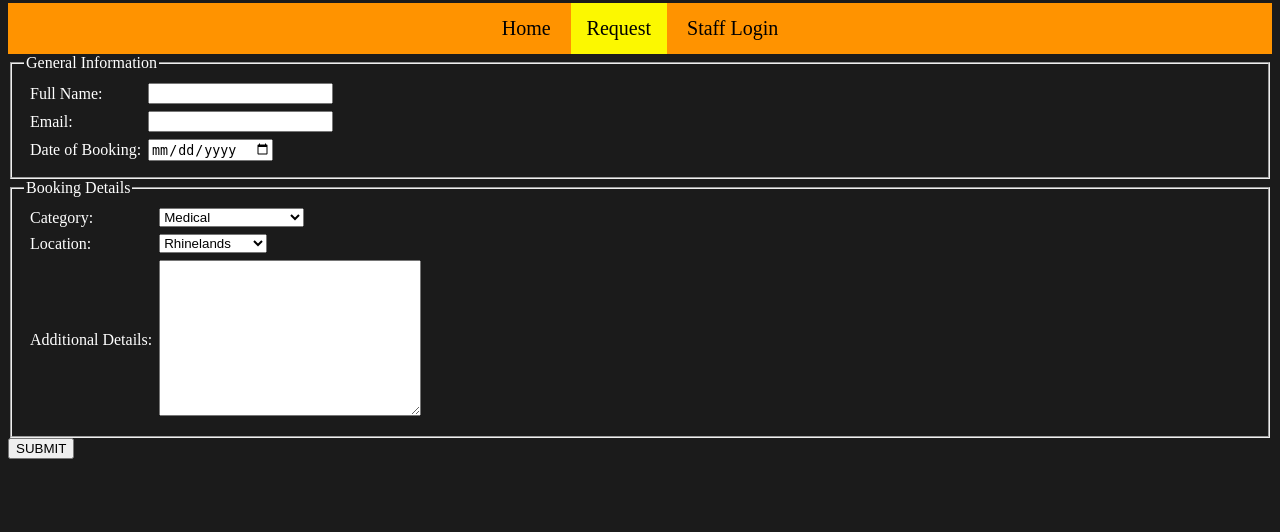
After one commit to reparity/praetorian, a PHP site: page /request.phtml in a window 1280 px wide. The commit adds this page. Shown: the part 268-800 px from the top of the page. Run offline with PHP 8.4, Linux system fonts and the light colour scheme.

Commit message:
i;m dying

```diff
--- /dev/null
+++ b/public/css/style.css
@@ -0,0 +1,69 @@
+	.logo {
+		text-align: center;
+		}
+	body {
+		background-color: #1b1b1b;
+		color: white;
+		}
+	.header {
+		text-align: center;
+		background-color: #404040;
+		border-radius: 7px;
+		max-width: 20%;
+		margin: auto;
+		}
+	.column {
+		float: left;
+		width: 75%;
+		}
+	.column.side {
+		float: left;
+		width: 25%;
+		}
+	.content {
+		text-align: justify;
+		background-color: #404040;
+		padding: 10px;
+		margin: 5px;
+		border-radius: 25px 7px 7px;
+		}
+	.nav {
+  		background-color: #ff9300;
+  		list-style-type: none;
+  		text-align: center;
+  		margin: 0;
+  		padding: 0;
+		}
+
+	.nav li {
+  		display: inline-block;
+  		font-size: 20px;
+
+		}
+	.nav li a {
+  		display: block;
+  		color: black;
+  		text-align: center;
+  		padding: 14px 16px;
+  		text-decoration: none;
+		}
+	a:hover, a:active {
+  		background-color: #fcf800;
+		}
+	.active {
+		background-color: #fcf800;
+		}
+	table {
+		border-spacing: 5px;
+		}
+	.sidebar.top {
+		text-align: center;
+		background-color: #404040;
+		border-radius: 7px 7px 0px 0px;
+		}
+	.sidebar {
+		text-align: justify;
+		background-color: #404040;
+		padding: 10px;
+		margin: 5px;
+		}
--- a/public/index.php
+++ b/public/index.php
@@ -2,6 +2,7 @@
 use Slim\Http\Request; //namespace
 use Slim\Http\Response;
 use Slim\Views\PhpRenderer;
+
 require __DIR__ . '/../vendor/autoload.php';
 
 //Instantiate the app
@@ -14,11 +15,13 @@ require __DIR__ . '/../src/dependencies.php';
 //Register routes
 require __DIR__ . '/../src/routes.php';
 
+//render homepage
+
 $container = $app->getContainer();
 $container['renderer'] = new PhpRenderer("./templates");
 
 $app->get('/', function (Request $request, Response $response){
-    return $this->renderer->render($response, "/../public/index.html");
+    return $this->renderer->render($response, "/../public/index.phtml");
 });
 
 //Run app
--- /dev/null
+++ b/public/request.phtml
@@ -0,0 +1,87 @@
+<!DOCTYPE  html>
+<head>
+	<title>Rdein Lab</title>
+	<link rel="stylesheet" href="style.css">
+</head>
+<body>
+
+<div class="logo">
+	<h1>Rdein Laboratories</h1>
+	<img src="logo.png" height="187" width="300"></div>
+
+
+<ul class="nav">
+  	<li><a href="/">Home</a></li>
+  	<li><a href="#clients" class="active">Request</a></li>
+	<li><a href="login">Staff Login</a></li>
+</ul>
+
+<div class="form">
+<form action="rdeinlabbookingconfirm.php" target="_blank" method="post">
+	<fieldset>
+		<legend>General Information</legend>
+		<table>
+
+		<tr>
+		<td><label for="name">Full Name:</label></td>
+		<td><input type="text" name="name" maxlength="50"></td>
+		</tr>
+
+		<tr>
+		<td><label for="email">Email:</label></td>
+		<td><input type="email" name="email" maxlength="50"></td>
+		</tr>
+
+		<tr>
+		<td><label for="date">Date of Booking:</label></td>
+		<td><input type="date" name="date"></td>
+		</tr>
+
+		</table>
+	</fieldset>
+
+	<fieldset>
+		<legend>Booking Details</legend>
+		<table>
+
+		<tr>
+		<td><label for="category">Category:</label></td>
+
+		<td><select name="category" size="1">
+		<option>Medical</option>
+		<option>Geosurveillance</option>
+		<option>Robotics</option>
+		<option>Artificial Intelligence</option>
+		<option>Network Topography</option>
+		</select></td>
+		</tr>
+
+		<tr>
+		<td><label for="location">Location:</label></td>
+
+		<td><select name="location" size="1">
+		<option>Rhinelands</option>
+		<option>South Pole</option>
+		<option>Victoria</option>
+		<option>Rokkenjima</option>
+		<option>Rhodes Island</option>
+		</select></td>
+		</tr>
+
+		<tr>
+		<td><label for="details">Additional Details:</label></td>
+
+		<td><textarea name="details" rows="10" cols="30" maxlength="300"></textarea></td>
+
+		</tr>
+
+		</table>
+	</fieldset>
+
+	<input type="submit" value="SUBMIT">
+
+</form>
+</div>
+
+</body>
+</html>
--- a/src/routes.php
+++ b/src/routes.php
@@ -1,7 +1,7 @@
 <?php
 
-//hello route
-require __DIR__ . '/Controllers/hello.php';
+//nav route
+require __DIR__ . '/Controllers/nav.php';
 
 //products route
 require __DIR__ . '/Controllers/product.php';
```
Also changed, not shown: public/index.phtml (renamed from public/index.html, +3 -74 lines), src/Controllers/hello.php (deleted, +0 -14 lines), src/Controllers/nav.php (added, +15 -0 lines).
